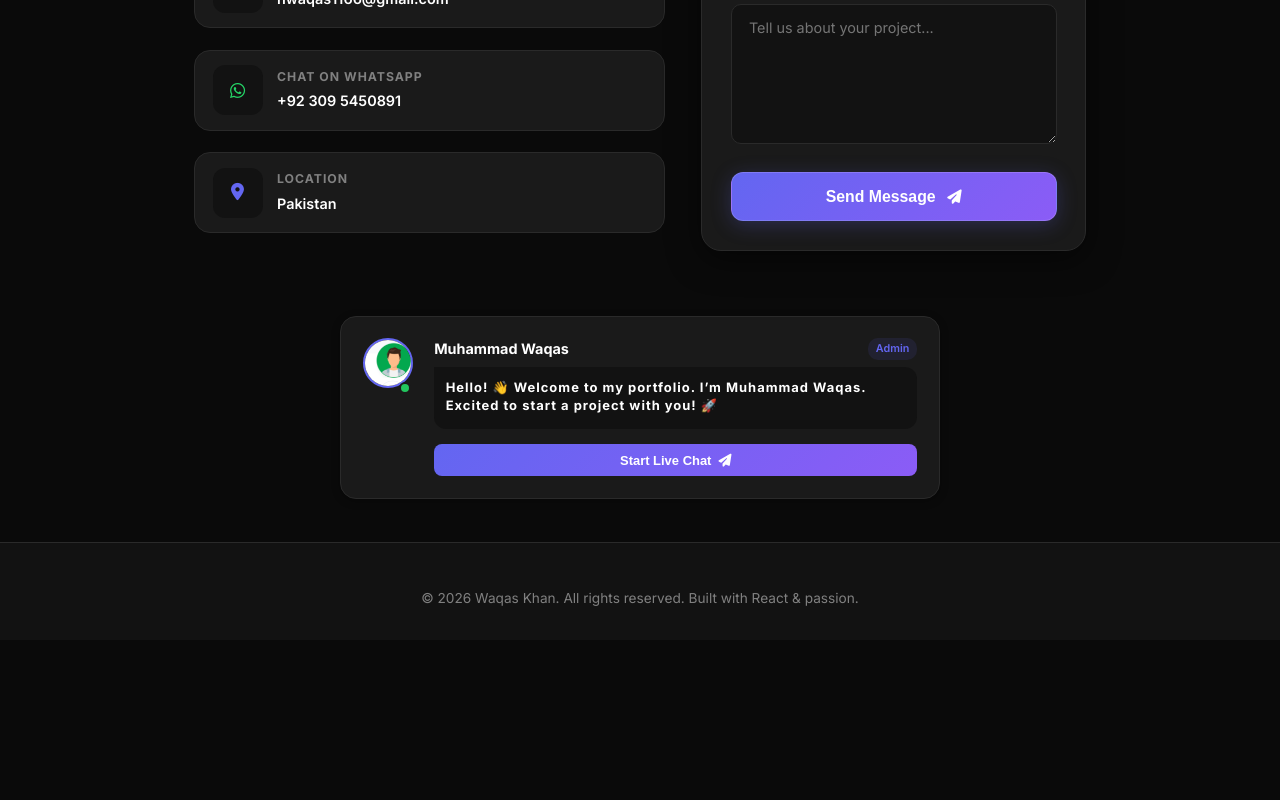
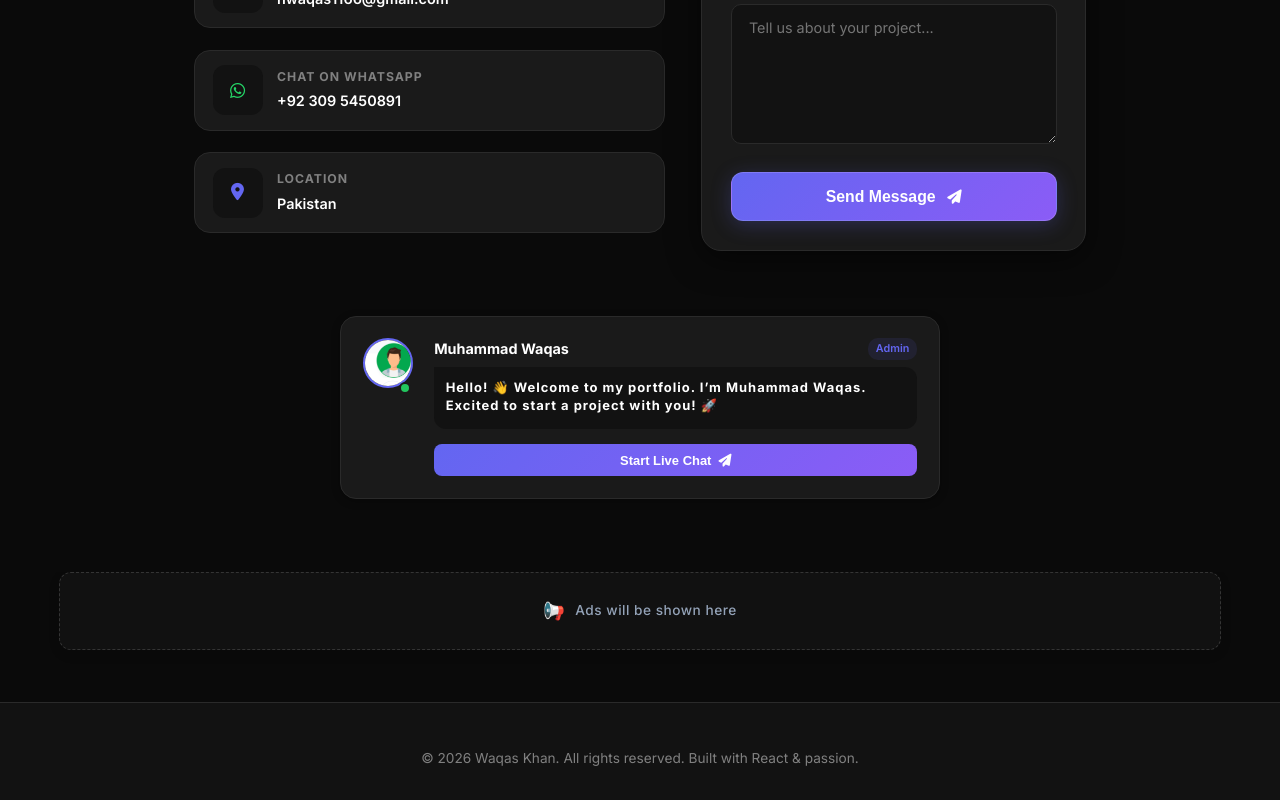
Before and after one commit to waqas84251/waqasthefullstackdeveloper, a React (Vite) app: page / in a window 1280 px wide. Shown: the part 5728-6528 px from the top of the page. Before the commit the page ends 6368 px from the top, so only its background shows below. Built offline with nearby package versions, Linux system fonts and the light colour scheme.

Commit message:
Add 6th AdSense unit before footer

```diff
--- a/src/App.jsx
+++ b/src/App.jsx
@@ -1164,6 +1164,9 @@ function App() {
         </div>
       </section>
 
+      {/* AdSense Unit 6 */}
+      <AdBanner dataAdSlot="6971953633" refreshInterval={30000} />
+
       {/* ===================================
           FOOTER
           =================================== */}
```
